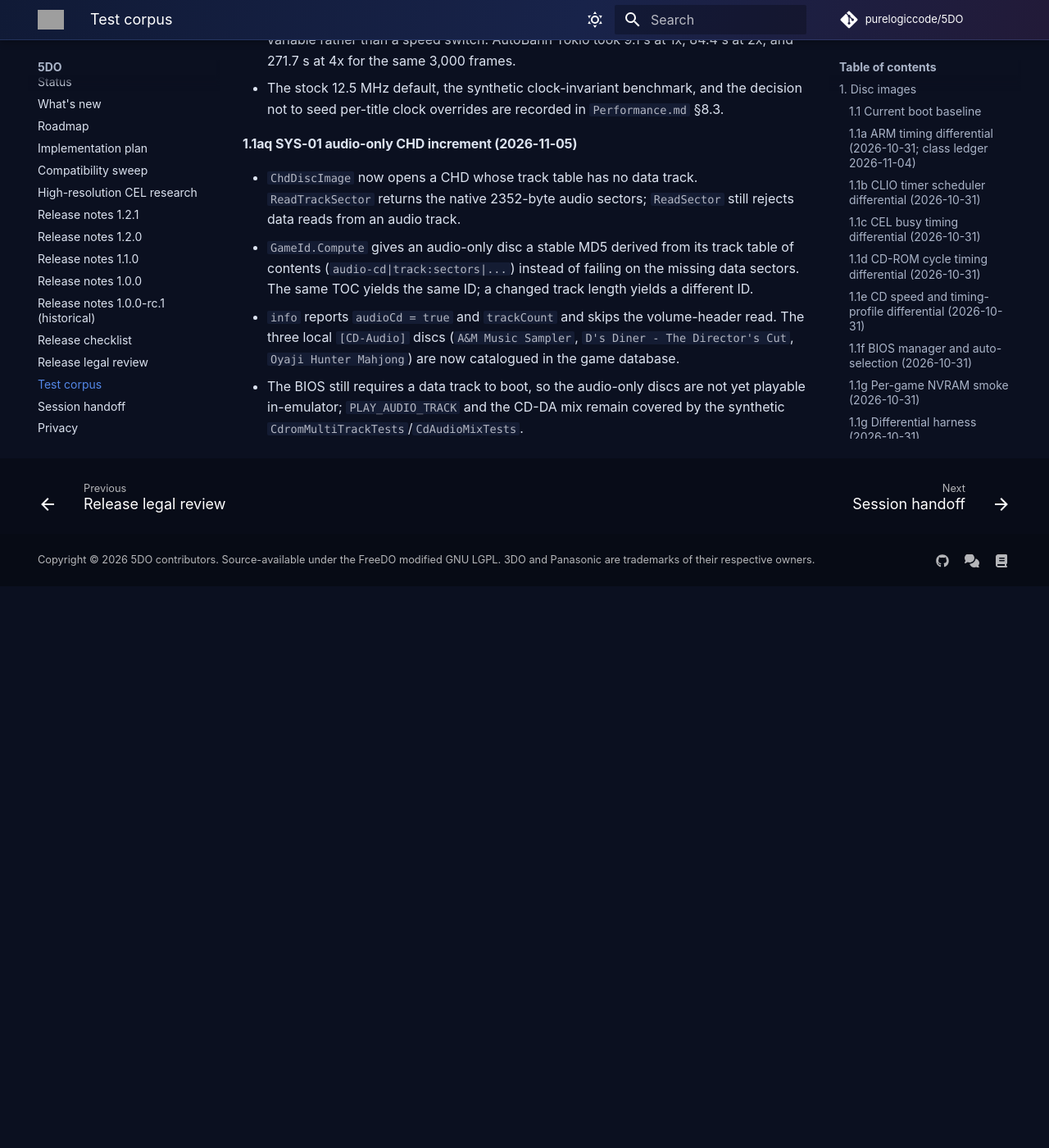
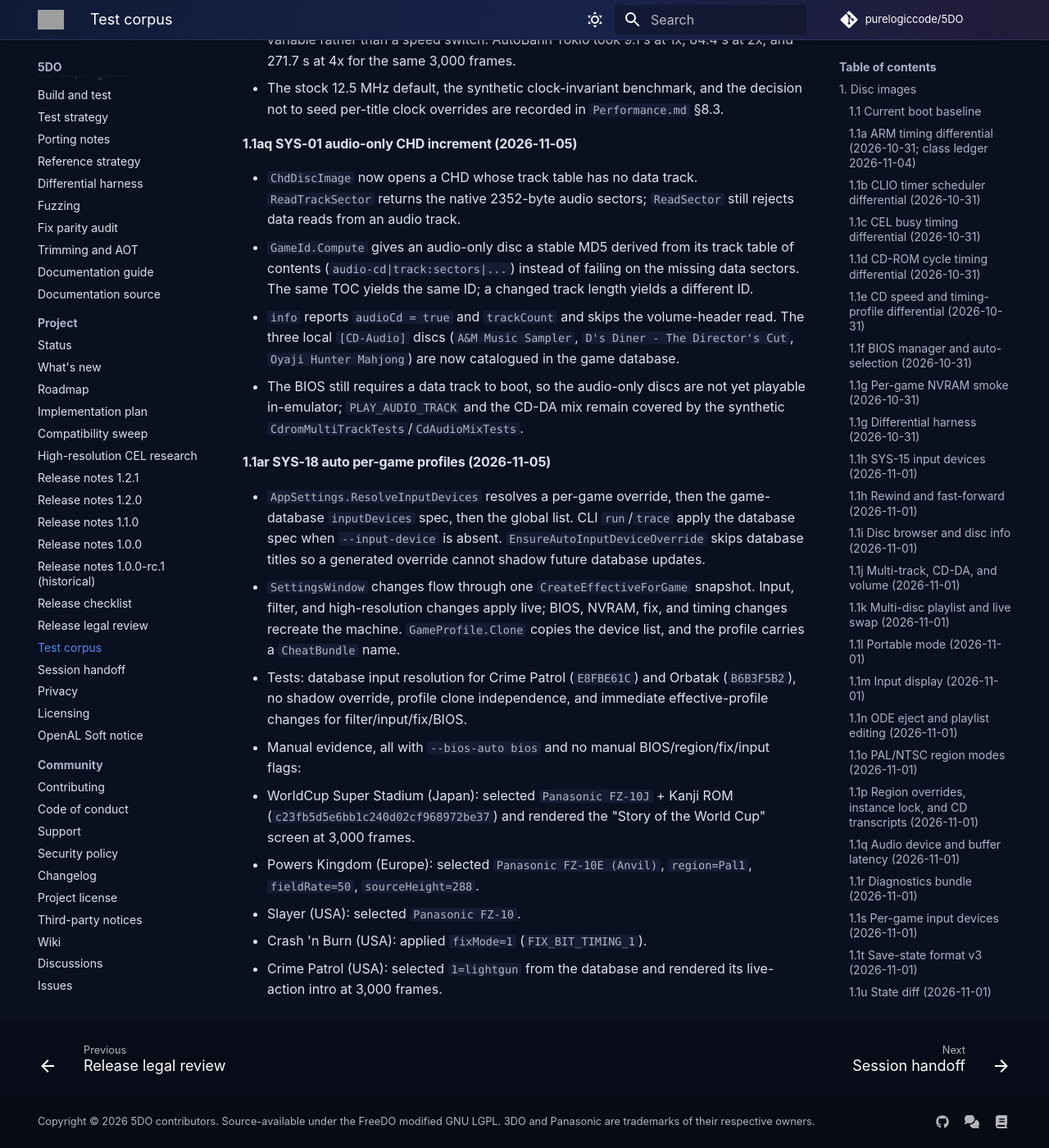
Before and after one commit to purelogiccode/5DO, an MkDocs documentation site: the page built from docs/TestCorpus.md, in a window 1280 px wide and 1400 px high, scrolled down 61248 px. Shown: the whole window at 82% size. Built offline with MkDocs 1.6.1 and Material for MkDocs 9.7.7, drawn with Linux system fonts in a browser that asks for light colours; comment, search, counter and statistics services are not loaded; before the commit the page ends 61963 px from its top, so only the background shows below that; grey boxes are pictures that could not be loaded.

Commit message:
SYS-18 auto per-game profile completion
Drive input devices from the game database in AppSettings and CLI runs, stop auto-input seeding from shadowing database titles, and apply one effective profile snapshot in the settings dialog so input/filter/high-resolution changes are live while BIOS/NVRAM/fix/timing changes restart the machine. Add GameProfile.CheatBundle and Clone, plus profile/input tests. Evidence: WorldCup Super Stadium (JP) auto-selects FZ-10J + Kanji, Powers Kingdom Europe selects Anvil/PAL1, Crash 'n Burn USA applies fix bit 1, and Crime Patrol selects the lightgun with --bios-auto only.

```diff
--- a/docs/ImplementationPlan.md
+++ b/docs/ImplementationPlan.md
@@ -171,10 +171,11 @@ Each entry below is a single feature or a tightly-scoped bundle. The `Tracks` fi
   **Done when:** at least 95% of local images have metadata and the DB has a repeatable contribution path.
   **Evidence:** the embedded database grew from 518 to 653 records. `gamedb stats --folder "J:\Panasonic 3DO"` reports 1,366 images found, 1,366 readable, 653 unique IDs, 1,366 matched images, 100% coverage, and no errors; the three former exceptions were audio-only `[CD-Audio]` CHDs, which now open and get TOC-derived IDs. The schema now carries `revision`, `discNumber`/`discTotal`, `bios`/`bios2`, `fixMode`, `inputDevices`, `nvram`, and `cheats`; `fixMode` drives `GameCompatibility`, `bios`/`bios2` drive `BiosLibrary`, and `inputDevices` drives `GameControlDefaults`. `gamedb scan|export|merge` provide the repeatable import/export workflow, and 12 new storage/host/CLI tests cover the parser, merge/save roundtrip, device spec, audio-only IDs, CHD audio-only open, and commands. See `docs/GameDatabase.md`.
 
-- [ ] **SYS-18 — Auto per-game profile completion**
-  **Status:** Partial · **Priority:** P0 · **Effort:** L · **Tracks:** SYS-18
-  **Remaining:** live profile application; known-title input seeding; cheat fields; full DB-driven population; profile import/export; tests.
+- [x] **SYS-18 — Auto per-game profile completion**
+  **Status:** Complete · **Priority:** P0 · **Effort:** L · **Tracks:** SYS-18
+  **Remaining:** none for the auto-profile gate. `nvram` and `cheats` database fields are carried in profiles but no bundled cheat bundle ships; users supply their own bundle names.
   **Done when:** known problem titles boot with zero manual BIOS/region/fix/input steps and profile changes apply live.
+  **Evidence:** `AppSettings.ResolveInputDevices` now falls back to the database `inputDevices` spec, and the CLI applies it when `--input-device` is absent. `EnsureAutoInputDeviceOverride` no longer persists a shadowing override for database titles. `ShowSettingsAsync` builds one effective profile snapshot, applies input/filter/high-resolution changes live, and restarts only when BIOS, NVRAM, fix, or timing fields change. `GameProfile` carries `CheatBundle`, and `Clone` makes profile edits independent. Five-title evidence with `--bios-auto` and no manual overrides: WorldCup Super Stadium (Japan) selected FZ-10J + Kanji and reached the "Story of the World Cup" screen; Powers Kingdom Europe selected the Anvil BIOS and PAL1 288-line output; Slayer USA selected FZ-10; Crash 'n Burn USA applied `FIX_BIT_TIMING_1`; Crime Patrol selected the lightgun default and reached its live-action intro. The suite includes 5 new profile/input tests.
 
 - [ ] **CORE-13 — Remaining compatibility failures**
   **Status:** Partial · **Priority:** P0 · **Effort:** L · **Tracks:** CORE-13
@@ -518,6 +519,7 @@ Append new entries here; do not delete history. Each entry is a completed canoni
 
 - **2026-11-04 - SYS-07 memory capacity options.** Added the eight Opera DRAM/VRAM layouts (`21`, `22`, `41`, `42`, `81`, `82`, `E2`, `F1`) through `MemoryConfiguration`/`MemoryLayout`, dynamic RAM/VRAM decode, VRAM base and masks for VDLP/SPORT/CEL, capacity-derived MADAM RED SYSBITS, `--memory`/Settings/profile/state plumbing, memory state section v3, Options section v8, a homebrew probe ROM that uses 4 MB DRAM + 2 MB VRAM, and 34 memory tests. Stock hashes are unchanged; expanded memory is documented as homebrew-only.
 - **2026-11-04 - SYS-08 clock matrix increment.** `bench --cpu-clock`/`--memory` measure the supported clock range; the 0.5x-4x matrix and unchanged stock default are recorded in `Performance.md` §8.1.
+- **2026-11-05 - SYS-18 auto per-game profile completion.** Database `inputDevices` now drives `AppSettings.ResolveInputDevices` and CLI runs without `--input-device`; auto-input seeding no longer persists a shadowing override. The settings dialog applies one effective profile snapshot, updates input/filter/high-resolution live, and restarts only for BIOS/NVRAM/fix/timing changes. `GameProfile` gained a `CheatBundle` field and `Clone`. Evidence: WorldCup Super Stadium (JP) auto-selected FZ-10J + Kanji and rendered "Story of the World Cup"; Powers Kingdom Europe auto-selected Anvil/PAL1; Slayer USA auto-selected FZ-10; Crash 'n Burn USA applied fix bit 1; Crime Patrol auto-selected the lightgun and rendered its intro.
 - **2026-11-05 - SYS-17 game database expansion.** Grew `GameDatabase.xml` from 518 to 653 records, added `revision`, `discNumber`/`discTotal`, `bios`/`bios2`, `fixMode`, `inputDevices`, `nvram`, and `cheats`, and wired `fixMode` into `GameCompatibility`, BIOS fields into `BiosLibrary`, and input fields into `GameControlDefaults`. Added `gamedb stats|scan|export|merge`, the filename parser, serial retry for transient CHD read failures, and `docs/GameDatabase.md`. `gamedb stats --folder "J:\Panasonic 3DO"` reports 1,366 readable images, 653 unique IDs, and 100% metadata coverage with no errors; the three former exceptions were audio-only `[CD-Audio]` CHDs, which now open and get TOC-derived IDs.
 - **2026-11-05 - SYS-01 audio-only CHD increment.** `ChdDiscImage` no longer requires a data track, audio-only discs get a stable TOC-derived `GameId`, and `info` reports `audioCd`/`trackCount`. This let the game database catalogue the three local `[CD-Audio]` bonus discs. In-emulator playback still needs a disc with a data track or a guest CD player, so SYS-01 remains partial.
 - **2026-11-05 - SYS-08 CPU clock validation.** Recorded the five-title 0.5x/1x/2x/4x A/B in `Performance.md` §8.3. Every non-stock clock changed the frame hash, and AutoBahn Tokio's wall time rose from 9.1 s at 1x to 84.4 s at 2x and 271.7 s at 4x. The stock 12.5 MHz default and the no-per-title-clock decision are unchanged.
--- a/docs/TestCorpus.md
+++ b/docs/TestCorpus.md
@@ -2240,3 +2240,27 @@ a legacy version-2 memory section.
 - The BIOS still requires a data track to boot, so the audio-only discs are not yet
   playable in-emulator; `PLAY_AUDIO_TRACK` and the CD-DA mix remain covered by the
   synthetic `CdromMultiTrackTests`/`CdAudioMixTests`.
+
+#### 1.1ar SYS-18 auto per-game profiles (2026-11-05)
+
+- `AppSettings.ResolveInputDevices` resolves a per-game override, then the game-database
+  `inputDevices` spec, then the global list. CLI `run`/`trace` apply the database spec
+  when `--input-device` is absent. `EnsureAutoInputDeviceOverride` skips database titles
+  so a generated override cannot shadow future database updates.
+- `SettingsWindow` changes flow through one `CreateEffectiveForGame` snapshot. Input,
+  filter, and high-resolution changes apply live; BIOS, NVRAM, fix, and timing changes
+  recreate the machine. `GameProfile.Clone` copies the device list, and the profile
+  carries a `CheatBundle` name.
+- Tests: database input resolution for Crime Patrol (`E8FBE61C`) and Orbatak
+  (`B6B3F5B2`), no shadow override, profile clone independence, and immediate
+  effective-profile changes for filter/input/fix/BIOS.
+- Manual evidence, all with `--bios-auto bios` and no manual BIOS/region/fix/input flags:
+  - WorldCup Super Stadium (Japan): selected `Panasonic FZ-10J` + Kanji ROM
+    (`c23fb5d5e6bb1c240d02cf968972be37`) and rendered the "Story of the World Cup" screen
+    at 3,000 frames.
+  - Powers Kingdom (Europe): selected `Panasonic FZ-10E (Anvil)`, `region=Pal1`,
+    `fieldRate=50`, `sourceHeight=288`.
+  - Slayer (USA): selected `Panasonic FZ-10`.
+  - Crash 'n Burn (USA): applied `fixMode=1` (`FIX_BIT_TIMING_1`).
+  - Crime Patrol (USA): selected `1=lightgun` from the database and rendered its
+    live-action intro at 3,000 frames.
```
Also changed, not shown: other parts of docs/ImplementationPlan.md (+2 -2 lines), CHANGELOG.md (+7 -0 lines), docs/Configuration.md (+1 -1 lines), docs/Status.md (+2 -2 lines), 5 other files.
